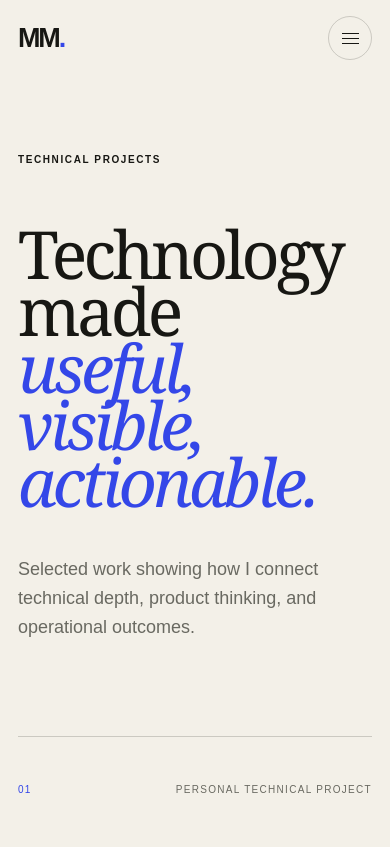
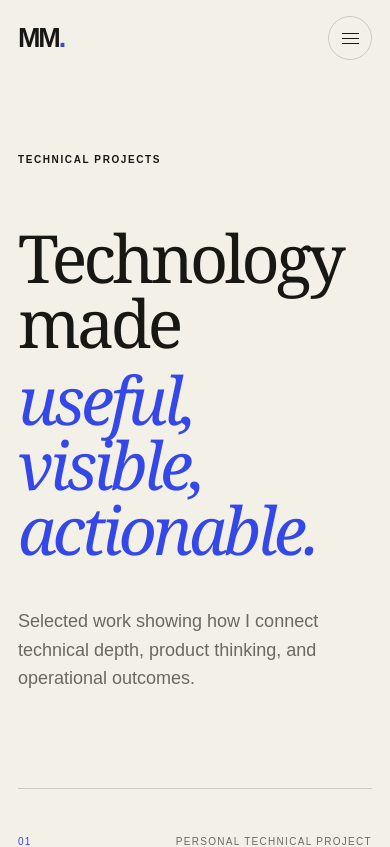
Before and after one commit to ammorgan/portfolio, a Next.js app: page /projects in a window 390 px wide. Shown: the top 847 px of the page. Built offline with nearby package versions, Linux system fonts and the light colour scheme.

Commit message:
Improve projects headline spacing

```diff
--- a/app/globals.css
+++ b/app/globals.css
@@ -92,6 +92,9 @@ blockquote { font-size:clamp(60px,7.5vw,104px); line-height:.92; text-align:cent
 .community { padding:120px 0;display:grid;grid-template-columns:1fr 1fr;gap:10%; }
 .community h2 { font-size:64px;line-height:.95; }.community h3 { margin:0 0 7px;font-size:17px; }.community p { color:var(--muted);margin:0 0 35px;line-height:1.5; }
 .projectsHero { padding-bottom:100px; }
+.projectsHero h1 { line-height:.92; }
+.projectsHero h1>span,.projectsHero h1>em { display:block; }
+.projectsHero h1>em { margin-top:.14em; }
 .projectList { padding-bottom:140px; }
 .projectCase { padding:45px 0 80px;border-top:1px solid var(--line); }
 .projectTop { display:flex;justify-content:space-between;font-size:10px;letter-spacing:.13em;text-transform:uppercase; }
@@ -118,7 +121,7 @@ blockquote { font-size:clamp(60px,7.5vw,104px); line-height:.92; text-align:cent
   .valueSection{padding:100px 0 10px;grid-template-columns:1fr;gap:55px}.valueHeading{position:static}.valueList>div{grid-template-columns:42px 1fr;min-height:78px}.valueList p{font-size:21px}
   .proofSection{padding:100px 0}.sectionIntro{grid-template-columns:1fr;gap:35px}.proofGrid{grid-template-columns:1fr}.proofGrid article,.proofGrid article:nth-child(even){border-left:0;padding:30px 0;min-height:235px}.proofGrid h3{margin-top:48px}
   .featuredWork,.skillsSection{padding:95px 0}.featuredGrid{grid-template-columns:1fr}.featureDetails{padding-top:45px}.quoteSection{padding:100px 0}
-  .pageHero{padding:70px 0 95px}.pageHero h1{font-size:17vw}.pageHero>p{margin-left:0}.role{grid-template-columns:1fr;gap:20px;padding:48px 0}.role h2{font-size:30px}.community{grid-template-columns:1fr;gap:50px}.community h2{font-size:52px}
+  .pageHero{padding:70px 0 95px}.pageHero h1{font-size:17vw}.projectsHero h1{line-height:.98}.projectsHero h1>em{margin-top:.18em}.pageHero>p{margin-left:0}.role{grid-template-columns:1fr;gap:20px;padding:48px 0}.role h2{font-size:30px}.community{grid-template-columns:1fr;gap:50px}.community h2{font-size:52px}
   .projectTitle{grid-template-columns:1fr;gap:20px}.caseGrid{grid-template-columns:1fr}.caseGrid>div,.caseGrid>div:first-child{padding:25px 0;border-right:0;border-bottom:1px solid var(--line)}.caseGrid>div:last-child{border-bottom:0}.skillsMatrix{grid-template-columns:1fr}.skillsMatrix>div,.skillsMatrix>div:nth-child(even){border-left:0;padding:30px 0}
   .footerGrid{grid-template-columns:1fr;min-height:560px}.footerActions{justify-content:start}.footerBottom{font-size:8px}
 }
--- a/app/projects/page.tsx
+++ b/app/projects/page.tsx
@@ -8,7 +8,7 @@ const projects = [
 
 export default function Projects() {
   return <main id="top"><SiteNav />
-    <header className="pageHero shell projectsHero"><span className="kicker">Technical projects</span><h1>Technology made<br /><em>useful, visible, actionable.</em></h1><p>Selected work showing how I connect technical depth, product thinking, and operational outcomes.</p></header>
+    <header className="pageHero shell projectsHero"><span className="kicker">Technical projects</span><h1><span>Technology made</span><em>useful, visible, actionable.</em></h1><p>Selected work showing how I connect technical depth, product thinking, and operational outcomes.</p></header>
     <section className="projectList shell">{projects.map(project=><article className="projectCase" key={project.number}>
       <div className="projectTop"><span className="projectNumber">{project.number}</span><span className="projectKind">{project.kind}</span></div>
       <div className="projectTitle"><h2>{project.title}</h2><p>{project.description}</p></div>
```
